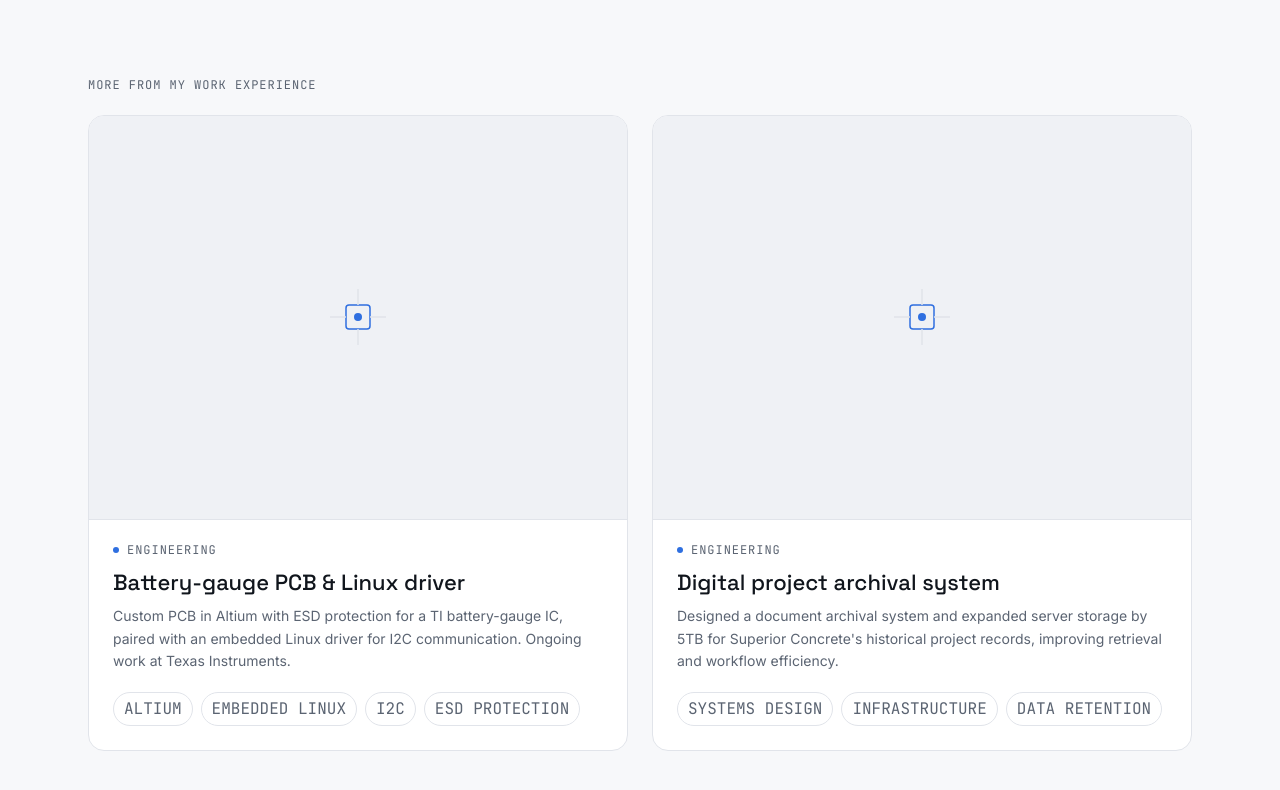
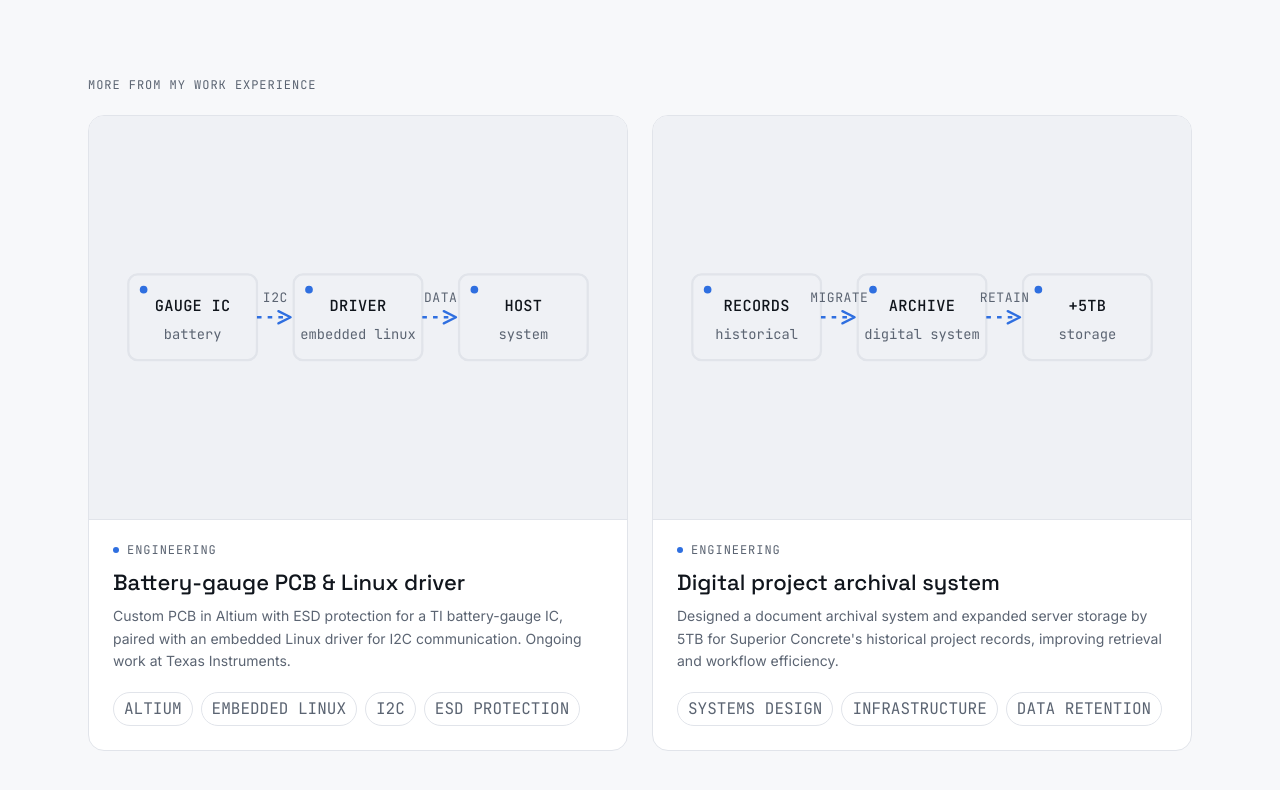
Before and after one commit to mdeal871/portfolio, a Next.js app: page /engineering in a window 1280 px wide. Shown: the part 5536-6326 px from the top of the page. Built offline with nearby package versions, Linux system fonts and the light colour scheme.

Commit message:
Added diagrams, icons, and slight tweaks (v3)

```diff
--- a/components/sections/engineering/projects.tsx
+++ b/components/sections/engineering/projects.tsx
@@ -49,12 +49,14 @@ const WORK_PROJECTS = [
     description:
       "Custom PCB in Altium with ESD protection for a TI battery-gauge IC, paired with an embedded Linux driver for I2C communication. Ongoing work at Texas Instruments.",
     tags: ["Altium", "Embedded Linux", "I2C", "ESD Protection"],
+    diagram: "battery-gauge" as const,
   },
   {
     title: "Digital project archival system",
     description:
       "Designed a document archival system and expanded server storage by 5TB for Superior Concrete's historical project records, improving retrieval and workflow efficiency.",
     tags: ["Systems Design", "Infrastructure", "Data Retention"],
+    diagram: "archival-system" as const,
   },
 ];
 
--- a/components/sections/featured-engineering.tsx
+++ b/components/sections/featured-engineering.tsx
@@ -25,12 +25,14 @@ const PROJECTS = [
     description:
       "Custom PCB in Altium with ESD protection for a TI battery-gauge IC, paired with an embedded Linux driver for I2C communication.",
     tags: ["Altium", "Embedded Linux", "I2C"],
+    diagram: "battery-gauge" as const,
   },
   {
     title: "Digital project archival system",
     description:
       "Designed a document archival system and expanded server storage by 5TB for a construction firm's historical project records.",
     tags: ["Systems Design", "Infrastructure"],
+    diagram: "archival-system" as const,
   },
 ];
 
--- a/components/sections/featured-websites.tsx
+++ b/components/sections/featured-websites.tsx
@@ -12,7 +12,7 @@ const SITES = [
       "Marketing site relaunch for a North Carolina concrete contractor — built to convert visitors into estimate requests.",
     tags: ["Web Design", "SEO", "Lead Gen"],
     image: "/images/websites/superior-concrete.jpg",
-    href: "https://www.superiorconcreteofnc.com/",
+    href: "/web-design#recent-projects",
   },
   {
     title: "TLowe Outfitters",
--- a/components/sections/hero.tsx
+++ b/components/sections/hero.tsx
@@ -35,7 +35,7 @@ export function Hero() {
               variants={fadeUp}
               className="font-display text-display-xl text-text max-w-xl text-balance"
             >
-              Computer Engineer. Web Designer.
+              I build the circuit and the site.
             </motion.h1>
 
             <motion.p
@@ -51,8 +51,8 @@ export function Hero() {
               <LinkButton href="/engineering" size="lg">
                 View engineering portfolio
               </LinkButton>
-              <LinkButton href="/web-design" size="lg" variant="secondary">
-                View web design portfolio
+              <LinkButton href="/web-design" size="lg" variant="secondary" tone="trace">
+                Explore web design portfolio
               </LinkButton>
             </motion.div>
 
--- a/components/sections/web-design/recent-projects.tsx
+++ b/components/sections/web-design/recent-projects.tsx
@@ -16,6 +16,7 @@ const PROJECTS = [
       "Rebuilt the site around clear calls to action, a project gallery, and straightforward navigation to services, so a visitor can get from landing page to 'request an estimate' in a couple of clicks.",
     result:
       "A live, active marketing site the company uses as its primary way of fielding new project inquiries.",
+    href: "https://www.superiorconcreteofnc.com",
   },
   {
     title: "TLowe Outfitters",
@@ -29,6 +30,8 @@ const PROJECTS = [
       "Leaned into large-format photography, a bold type system, and a stripped-down navigation focused on the two things visitors actually want: what species are available, and how to book a hunt.",
     result:
       "A distinct, brand-led booking site that stands apart from the generic outfitter-directory look most competitors share.",
+    // WIP preview link — swap for the real domain once the site is finished and published.
+    href: "https://tloweoutfitters.vercel.app/",
   },
 ];
 
--- a/components/ui/engineering-card.tsx
+++ b/components/ui/engineering-card.tsx
@@ -5,17 +5,18 @@ import { motion } from "framer-motion";
 import { Badge } from "@/components/ui/badge";
 import { cn } from "@/lib/utils";
 import { EASE_SIGNAL } from "@/components/motion/variants";
+import { BatteryGaugeDiagram, ArchivalSystemDiagram } from "@/components/ui/project-diagrams";
 
 interface EngineeringCardProps {
   title: string;
   description: string;
   tags: string[];
   image?: string;
+  diagram?: "battery-gauge" | "archival-system";
   href?: string;
 }
 
-// A deterministic little "chip" glyph so placeholder cards still feel
-// intentional rather than like a broken image — swap `image` in later.
+// Fallback for any future no-image project that doesn't specify a diagram.
 function PlaceholderArt({ seed }: { seed: string }) {
   const hash = seed.split("").reduce((a, c) => a + c.charCodeAt(0), 0);
   const rotate = (hash % 4) * 90;
@@ -36,7 +37,14 @@ function PlaceholderArt({ seed }: { seed: string }) {
   );
 }
 
-export function EngineeringCard({ title, description, tags, image, href = "#" }: EngineeringCardProps) {
+export function EngineeringCard({
+  title,
+  description,
+  tags,
+  image,
+  diagram,
+  href = "#",
+}: EngineeringCardProps) {
   return (
     <motion.a
       href={href}
@@ -56,6 +64,10 @@ export function EngineeringCard({ title, description, tags, image, href = "#" }:
             sizes="(min-width: 640px) 50vw, 100vw"
             className="object-cover transition-transform duration-slow ease-[cubic-bezier(.16,1,.3,1)] group-hover:scale-105"
           />
+        ) : diagram === "battery-gauge" ? (
+          <BatteryGaugeDiagram />
+        ) : diagram === "archival-system" ? (
+          <ArchivalSystemDiagram />
         ) : (
           <PlaceholderArt seed={title} />
         )}
--- /dev/null
+++ b/components/ui/project-diagrams.tsx
@@ -0,0 +1,132 @@
+interface NodeData {
+  label: string;
+  sub?: string;
+}
+
+// A small horizontal flow diagram: three labeled nodes connected by
+// right-angle traces, matching the schematic/pinout visual language used
+// throughout the site (SignalDivider, SkillPinout, Timeline).
+function FlowDiagram({
+  nodes,
+  edgeLabels,
+}: {
+  nodes: [NodeData, NodeData, NodeData];
+  edgeLabels: [string, string];
+}) {
+  const nodeW = 84;
+  const nodeH = 56;
+  const y = 72;
+  const xs = [10, 118, 226];
+
+  return (
+    <svg viewBox="0 0 320 200" className="h-full w-full" preserveAspectRatio="xMidYMid meet">
+      {xs.map((x, i) => (
+        <g key={i}>
+          <rect
+            x={x}
+            y={y}
+            width={nodeW}
+            height={nodeH}
+            rx="6"
+            fill="none"
+            stroke="rgb(var(--border))"
+            strokeWidth="1.5"
+          />
+          <circle cx={x + 10} cy={y + 10} r="2.5" fill="rgb(var(--signal))" />
+          <text
+            x={x + nodeW / 2}
+            y={y + nodeH / 2 - (nodes[i].sub ? 4 : -4)}
+            textAnchor="middle"
+            fontFamily="var(--font-jetbrains-mono), monospace"
+            fontSize="10"
+            fontWeight="500"
+            letterSpacing="0.02em"
+            fill="rgb(var(--text))"
+          >
+            {nodes[i].label}
+          </text>
+          {nodes[i].sub && (
+            <text
+              x={x + nodeW / 2}
+              y={y + nodeH / 2 + 14}
+              textAnchor="middle"
+              fontFamily="var(--font-jetbrains-mono), monospace"
+              fontSize="9"
+              fill="rgb(var(--text-muted))"
+            >
+              {nodes[i].sub}
+            </text>
+          )}
+        </g>
+      ))}
+
+      {[0, 1].map((i) => {
+        const x1 = xs[i] + nodeW;
+        const x2 = xs[i + 1];
+        const midY = y + nodeH / 2;
+        return (
+          <g key={i}>
+            <line
+              x1={x1}
+              y1={midY}
+              x2={x2 - 6}
+              y2={midY}
+              stroke="rgb(var(--signal))"
+              strokeWidth="1.5"
+              strokeDasharray="3 4"
+            />
+            <path
+              d={`M${x2 - 10} ${midY - 4} L${x2 - 2} ${midY} L${x2 - 10} ${midY + 4}`}
+              fill="none"
+              stroke="rgb(var(--signal))"
+              strokeWidth="1.5"
+              strokeLinecap="round"
+              strokeLinejoin="round"
+            />
+            <text
+              x={(x1 + x2) / 2}
+              y={midY - 10}
+              textAnchor="middle"
+              fontFamily="var(--font-jetbrains-mono), monospace"
+              fontSize="8.5"
+              letterSpacing="0.04em"
+              fill="rgb(var(--text-muted))"
+            >
+              {edgeLabels[i].toUpperCase()}
+            </text>
+          </g>
+        );
+      })}
+    </svg>
+  );
+}
+
+export function BatteryGaugeDiagram() {
+  return (
+    <div className="flex h-full w-full items-center justify-center bg-surface-2 p-6">
+      <FlowDiagram
+        nodes={[
+          { label: "GAUGE IC", sub: "battery" },
+          { label: "DRIVER", sub: "embedded linux" },
+          { label: "HOST", sub: "system" },
+        ]}
+        edgeLabels={["I2C", "data"]}
+      />
+    </div>
+  );
+}
+
+export function ArchivalSystemDiagram() {
+  return (
+    <div className="flex h-full w-full items-center justify-center bg-surface-2 p-6">
+      <FlowDiagram
+        nodes={[
+          { label: "RECORDS", sub: "historical" },
+          { label: "ARCHIVE", sub: "digital system" },
+          { label: "+5TB", sub: "storage" },
+        ]}
+        edgeLabels={["migrate", "retain"]}
+      />
+    </div>
+  );
+}
--- a/components/ui/website-case-study.tsx
+++ b/components/ui/website-case-study.tsx
@@ -87,6 +87,8 @@ export function WebsiteCaseStudy({
 
           <a
             href={href}
+            target="_blank"
+            rel="noreferrer"
             className="mt-7 inline-flex items-center gap-1.5 text-body-sm font-medium text-trace hover:underline underline-offset-4"
           >
             View live site
```
Also changed, not shown: components/sections/web-design/process.tsx (+7 -0 lines), components/sections/web-design/why-choose-me.tsx (+14 -7 lines), components/ui/process-flow.tsx (+8 -4 lines).
